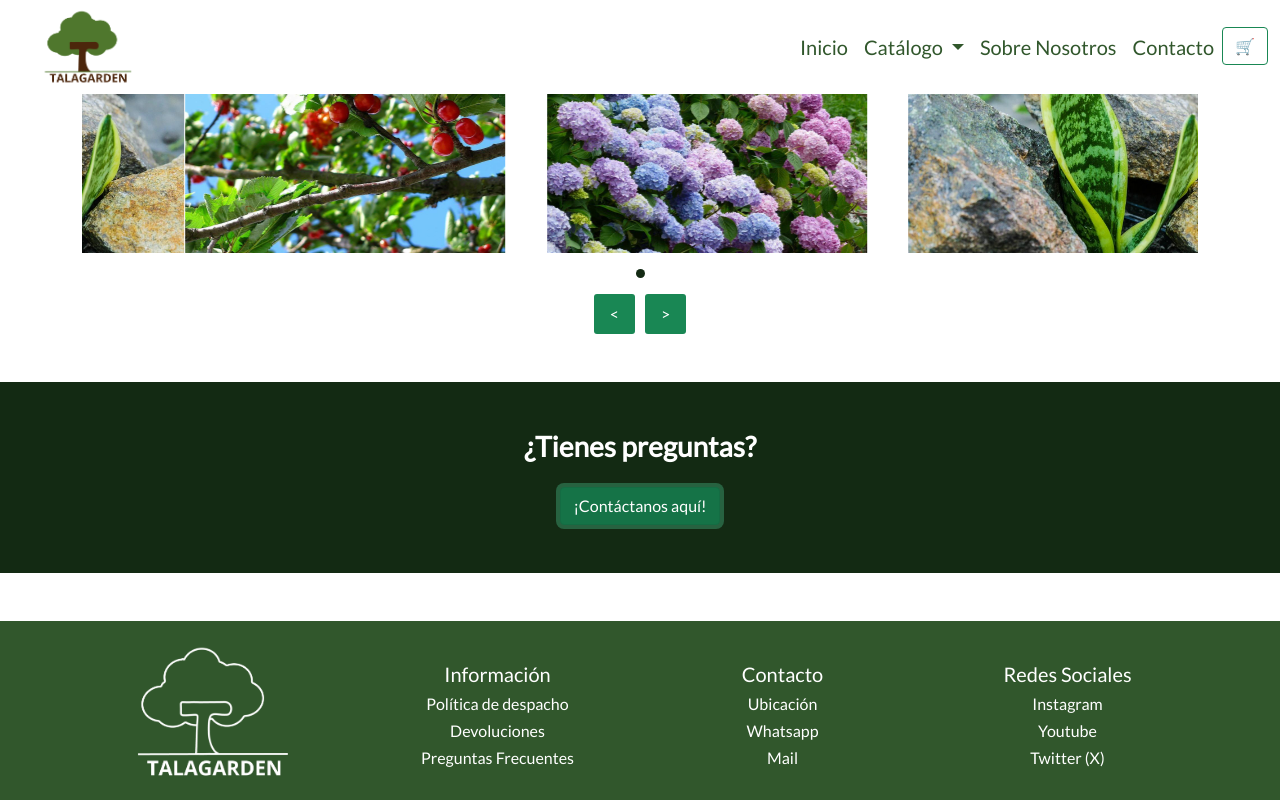
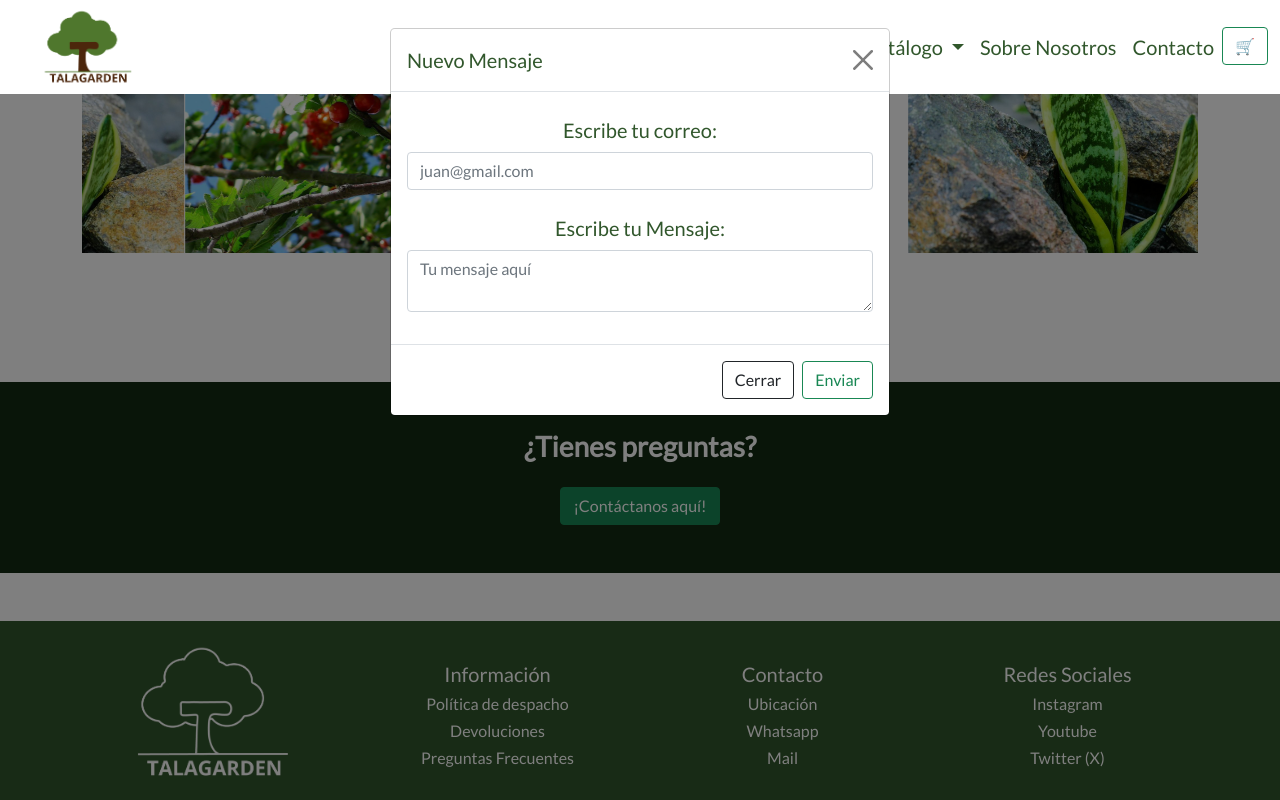
Before and after one commit to lorena-infante/Vivero, a plain HTML site: page public/index.html in a window 1280 px wide. Both pictures are taken after a click on the button "¡Contáctanos aquí!". Shown: the part 616-1416 px from the top of the page. Drawn offline with nearby package versions, Linux system fonts and the light colour scheme.

Commit message:
added contact form index.html

```diff
--- a/public/index.html
+++ b/public/index.html
@@ -168,11 +168,11 @@
             </div>
         </div>
         <div class="row my-slider">
-                <div class="col">
-                    <!-- <a href="/src/components/frutales.html"> -->
-                    <img src="/src/assets/images/ArbolCerezo-TalagardenViveroSantiago.jpg" alt="" class="img-slider">
-                    <!-- </a> -->
-                </div>
+            <div class="col">
+                <!-- <a href="/src/components/frutales.html"> -->
+                <img src="/src/assets/images/ArbolCerezo-TalagardenViveroSantiago.jpg" alt="" class="img-slider">
+                <!-- </a> -->
+            </div>
             <div class="col">
                 <img src="/src/assets/images/PlantasHortensia-TalagardenViveroSantiago.jpg" alt="" class="img-slider">
             </div>
@@ -189,10 +189,48 @@
         <div class="row justify-content-center align-items-center text-center">
             <div class="col">
                 <h3 class="fw-bold mb-4">¿Tienes preguntas?</h3>
-                <button class="btn btn-success">¡Contáctanos aquí!</button>
+                <!-- modal contacto -->
+                <button type="button" class="btn btn-success" data-bs-toggle="modal" data-bs-target="#exampleModal"
+                    data-bs-whatever="@talagarden">¡Contáctanos aquí!</button>
+                <div class="modal fade" id="exampleModal" tabindex="-1" aria-labelledby="exampleModalLabel"
+                    aria-hidden="true">
+                    <div class="modal-dialog">
+                        <div class="modal-content">
+                            <div class="modal-header">
+                                <h5 class="modal-title text-green" id="exampleModalLabel">Nuevo Mensaje</h5>
+                                <button type="button" class="btn-close" data-bs-dismiss="modal"
+                                    aria-label="Cerrar"></button>
+                            </div>
+                            <div class="modal-body">
+                                <form>
+                                    <div class="mb-3">
+                                        <label for="recipient-name" class="col-form-label text-green">Escribe tu
+                                            correo:</label>
+                                        <input type="text" class="form-control" id="recipient-name"
+                                            placeholder="juan@gmail.com">
+                                    </div>
+                                    <div class="mb-3">
+                                        <label for="message-text" class="col-form-label text-green">Escribe tu
+                                            Mensaje:</label>
+                                        <textarea class="form-control" id="message-text"
+                                            placeholder="Tu mensaje aquí"></textarea>
+                                    </div>
+                                </form>
+                            </div>
+                            <div class="modal-footer">
+                                <button type="button" class="btn btn-outline-dark"
+                                    data-bs-dismiss="modal">Cerrar</button>
+                                <button type="button" class="btn btn-outline-success"
+                                    data-bs-dismiss="modal">Enviar</button>
+                            </div>
+                        </div>
+                    </div>
+                </div>
+                <!-- fin modal contacto -->
             </div>
         </div>
     </div>
+    <!-- fin contacto banner -->
     <!--Footer-->
     <div class="footer d-flex flex-row mt-5 p-3">
         <div class="container">
```
